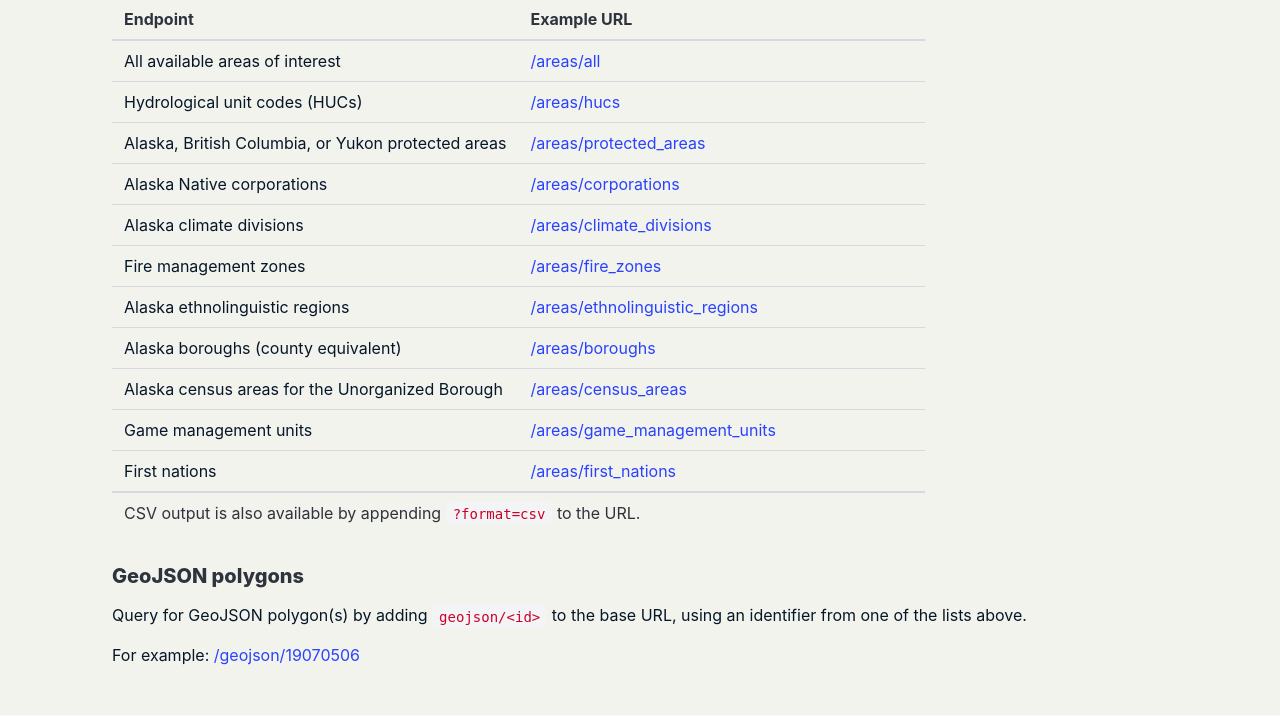
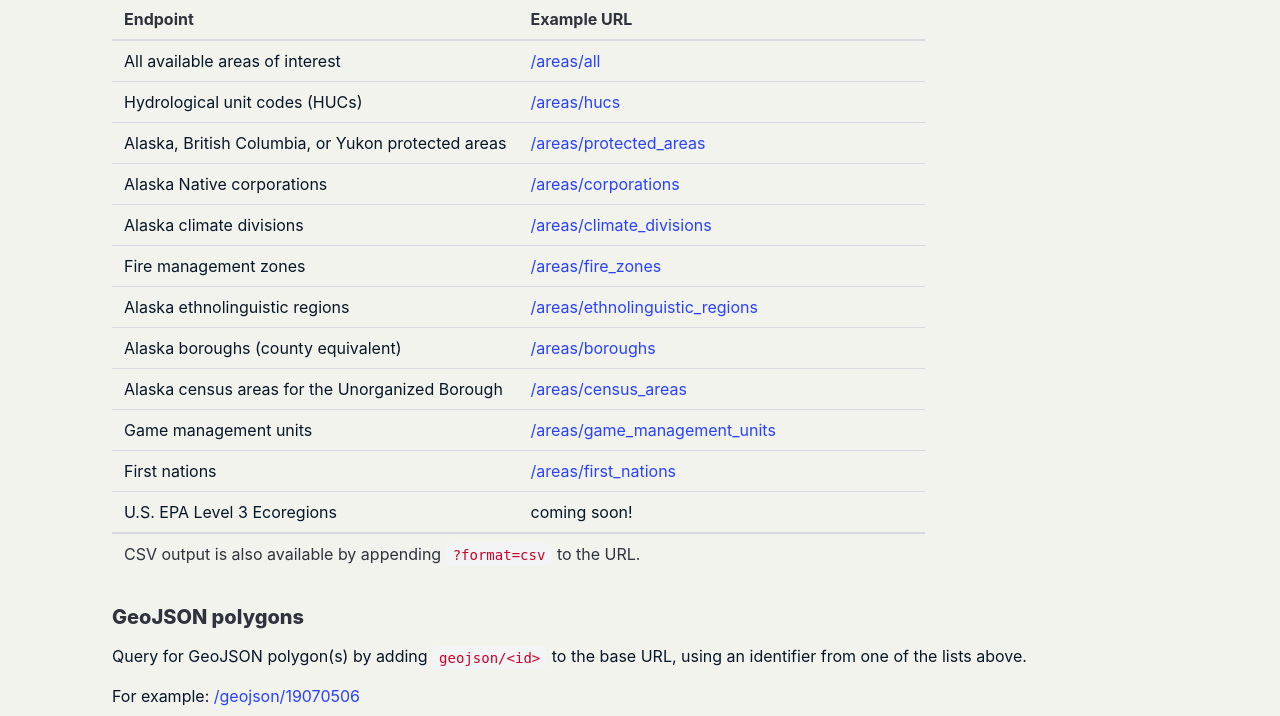
Before and after one commit to ua-snap/data-api, a Python web app: template templates/documentation/boundary.html in a window 1280 px wide. Shown: the part 477-1193 px from the top of the page. Run offline with Jinja, Linux system fonts and the light colour scheme; the template is opened without the code that fills it, so the values that code supplies are empty.

Commit message:
add ecoregions placeholder

```diff
--- a/templates/documentation/boundary.html
+++ b/templates/documentation/boundary.html
@@ -73,6 +73,10 @@
       <!-- <td><a href="/places/first_nations">/places/first_nations</a></td> -->
       <td><a href="/areas/first_nations">/areas/first_nations</a></td>
     </tr>
+    <tr>
+      <td>U.S. EPA Level 3 Ecoregions</td>
+      <td>coming soon!</td>
+    </tr>
   </tbody>
   <tfoot>
     <tr>
```
